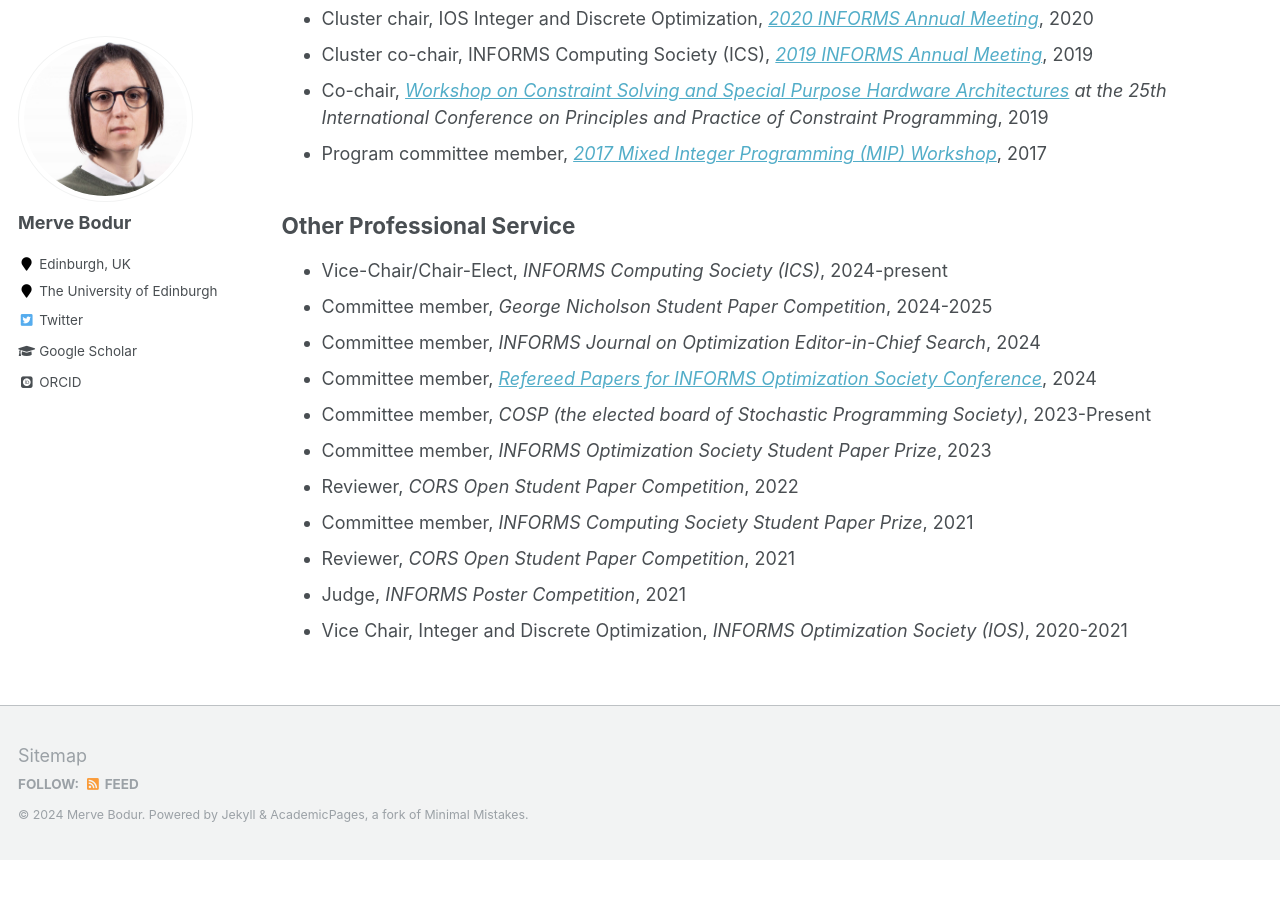
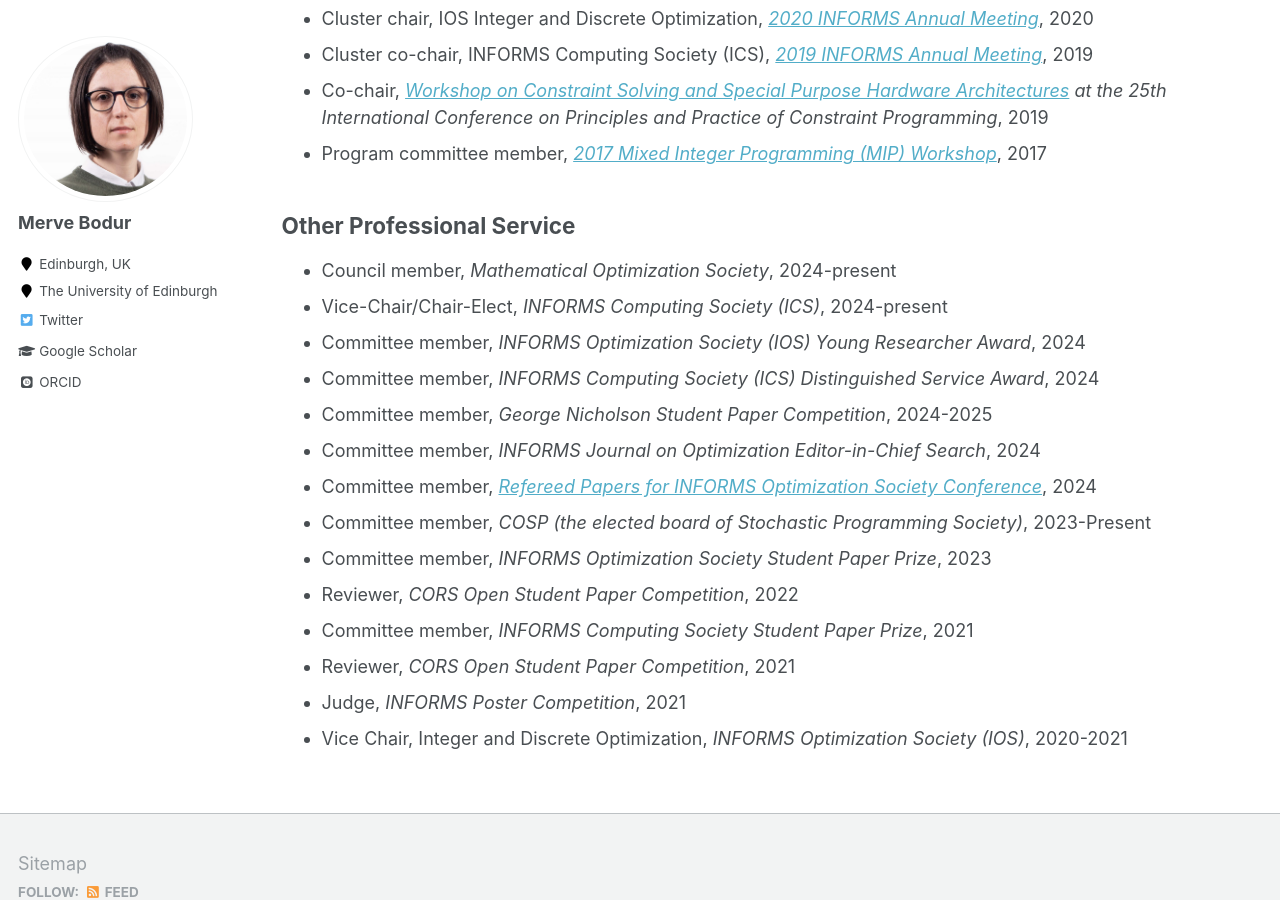
Before and after one commit to mervebodur/mervebodur.github.io, a Jekyll site: the page built from _pages/service.md, in a window 1280 px wide and 900 px high, scrolled down 1140 px. Built offline with Jekyll 4.4.1, drawn with Linux system fonts in a browser that asks for light colours; some web fonts are replaced; before the commit the page ends 2000 px from its top, so only the background shows below that.

Commit message:
Update service.md

```diff
--- a/_pages/service.md
+++ b/_pages/service.md
@@ -32,7 +32,10 @@ author_profile: true
 
 
 ## Other Professional Service
+- Council member, *Mathematical Optimization Society*, 2024-present
 - Vice-Chair/Chair-Elect, *INFORMS Computing Society (ICS)*, 2024-present
+- Committee member, *INFORMS Optimization Society (IOS) Young Researcher Award*, 2024
+- Committee member, *INFORMS Computing Society (ICS) Distinguished Service Award*, 2024
 - Committee member, *George Nicholson Student Paper Competition*, 2024-2025
 - Committee member, *INFORMS Journal on Optimization Editor-in-Chief Search*, 2024
 - Committee member, *[Refereed Papers for INFORMS Optimization Society Conference](https://ios2024.rice.edu/refereed-papers/)*, 2024
```
